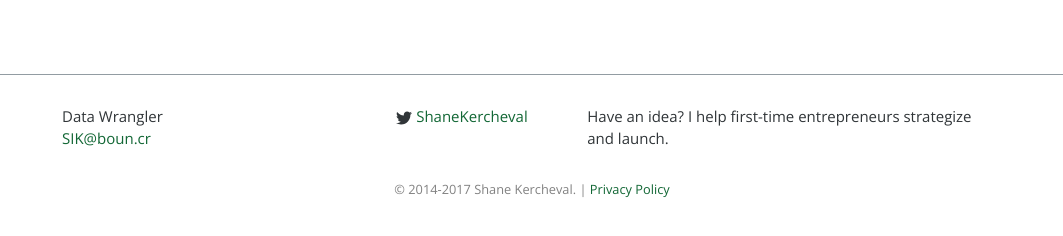
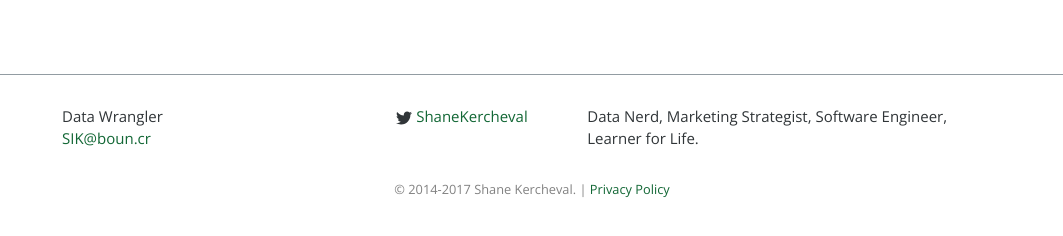
Before and after one commit to shane-kercheval/shane-kercheval.github.io, a Jekyll site: the page built from index.html, in a window 1280 px wide and 900 px high, scrolled down 1936 px. Shown: the part 656-892 px from the top of the window, without its empty margins (108-1171 px from the left). Built offline with Jekyll 4.4.1, drawn with Linux system fonts in a browser that asks for light colours; nearby versions of some CDN libraries.

Commit message:
keyword update

```diff
--- a/_config.yml
+++ b/_config.yml
@@ -2,7 +2,7 @@
 title: Data Wrangler
 owner: Shane Kercheval
 description: > # this means to ignore newlines
-    Have an idea? I help first-time entrepreneurs strategize and launch.
+    Data Nerd, Marketing Strategist, Software Engineer, Learner for Life.
 baseurl: "" # the subpath of your site, e.g. /blog
 #url: "127.0.0.1"
 url: "http://shanekercheval.me" # the base hostname & protocol for your site
--- a/_data/contacts.yml
+++ b/_data/contacts.yml
@@ -1,5 +1,5 @@
 site:
-  name: Startup Strategy
+  name: Data Wrangler
   phone: 646.543.9259
   email: SIK@boun.cr
   github: shane-kercheval
--- a/_data/value.yml
+++ b/_data/value.yml
@@ -1,5 +1,5 @@
 intro:
-    header: Most Startups Fail.
+    header: Data Wrangler.
     description: I'm a software engineer turned marketer turned data nerd. Currently working for Auth0 in growth and data analytics. I'm very curious in general and love to learn.
     offering: I help entrepreneurs build a strategy that decreases risk and uncovers opportunities, by offering the following services.
 
--- a/index.html
+++ b/index.html
@@ -1,6 +1,6 @@
 ---
 layout: landing_page
-keywords: startups, strategy, consulting, ideas
+keywords: data, marketing, statistics, machine learning, strategy, software, developer, engineer
 owner: Shane Kercheval
 ---
 
```
Also changed, not shown: 4 other files.
